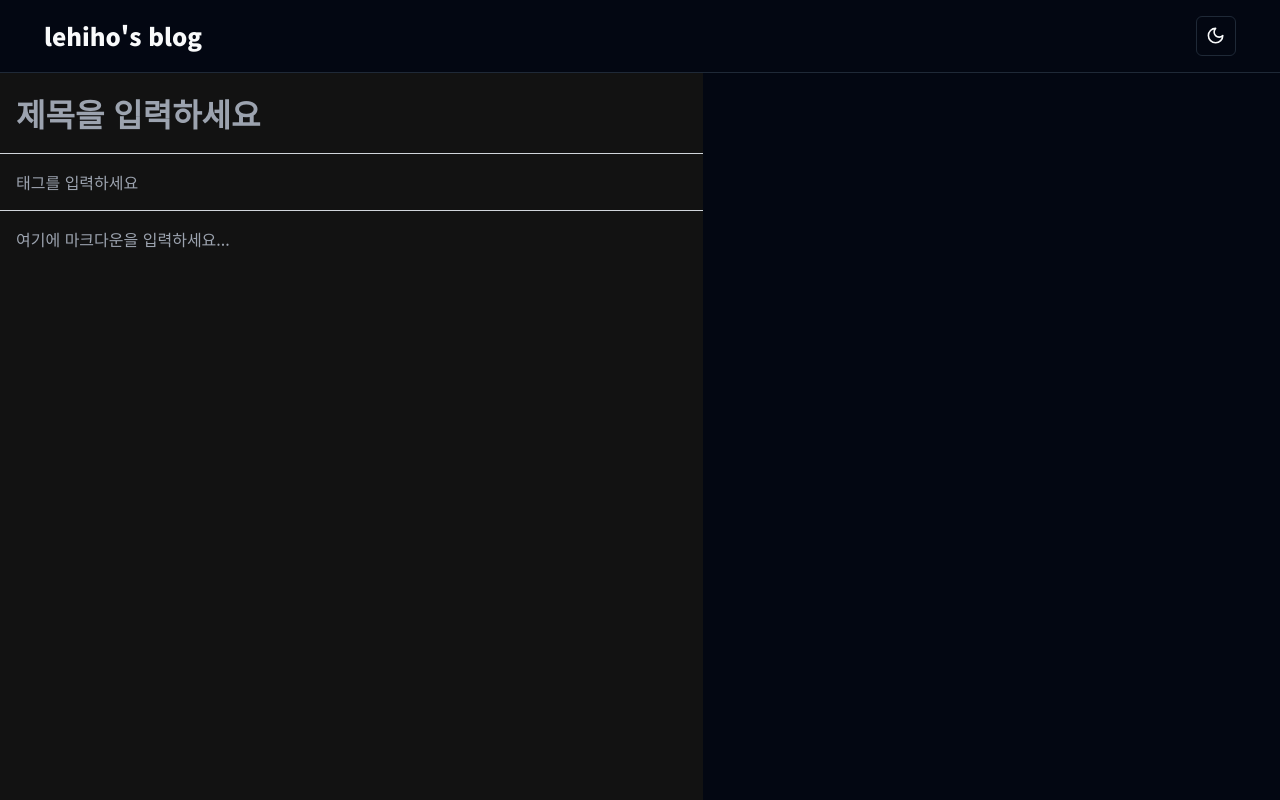
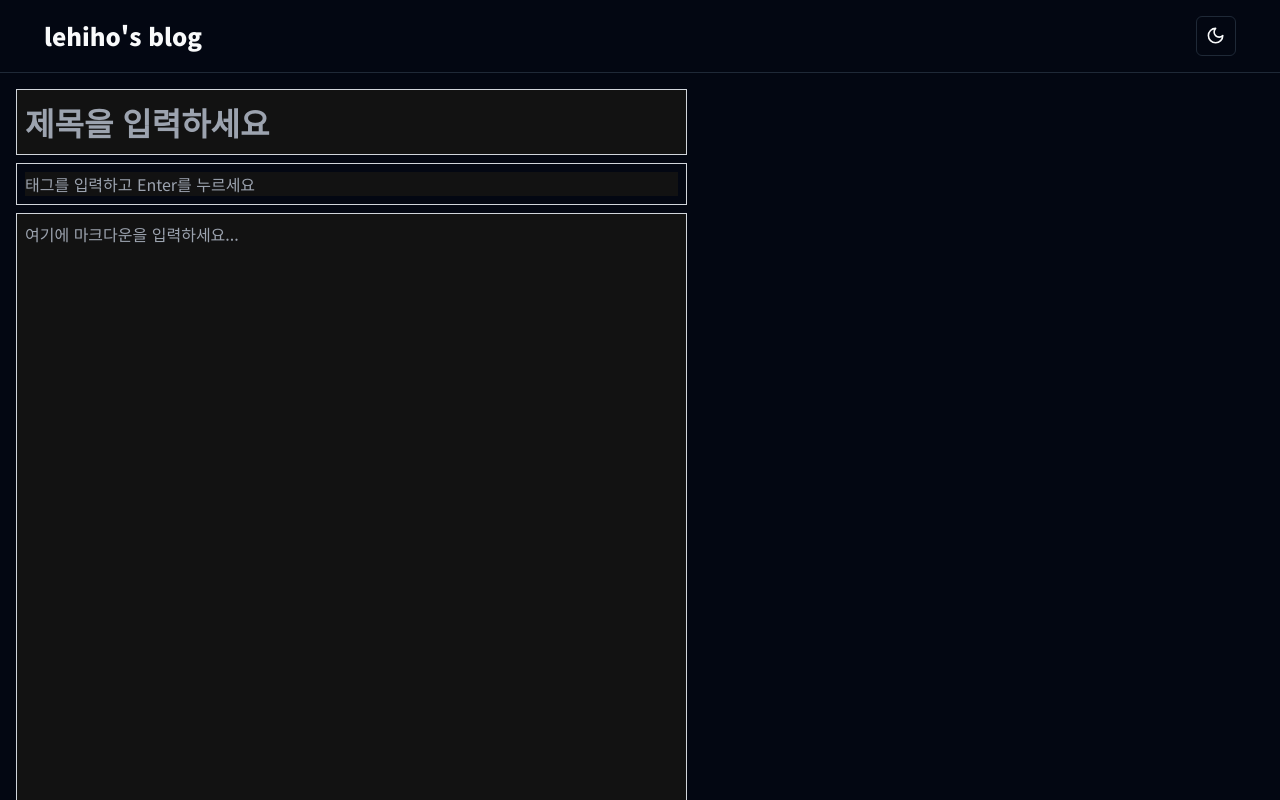
Before and after one commit to LeHiHo/blog, a Next.js app: page /write in a window 1280 px wide. Shown: the top 800 px of the page. Built offline with nearby package versions, Linux system fonts and the light colour scheme.

Commit message:
Refactor: MarkdownEditor.tsx로 작성기능 이전

```diff
--- a/src/components/Editor/MarkdownEditor.tsx
+++ b/src/components/Editor/MarkdownEditor.tsx
@@ -1,6 +1,22 @@
 'use client';
 
-import React, { useEffect, ChangeEvent, useState } from 'react';
+// TODO: 1. shadcn/ui 모달 퍼블리싱 완성
+// TODO: 2. Server Action으로 리팩토링
+// TODO: 3. page.tsx 정리 -> 기능은 마크다운 에디터에서만
+// TODO: 4. 이미지 삽입기능
+// TODO: 5. useRef사용해서 텍스트입력할떄마다 상태안변하게하기
+
+import React, { useEffect, ChangeEvent, KeyboardEvent, useState } from 'react';
+import { Badge } from '../ui/badge';
+import { Button } from '../ui/button';
+import {
+  Dialog,
+  DialogContent,
+  DialogDescription,
+  DialogHeader,
+  DialogTitle,
+  DialogTrigger,
+} from '@/components/ui/dialog';
 import { Input } from '../ui/input';
 // @ts-expect-error: import문 오류로 인해 무시
 import { marked } from 'marked';
@@ -11,34 +27,63 @@ import 'prismjs/components/prism-javascript';
 import 'prismjs/components/prism-python';
 // 테마
 import 'prismjs/themes/prism-tomorrow.css';
-// import 'prismjs/plugins/autolinker/prism-autolinker';
-// import 'prismjs/plugins/command-line/prism-command-line'
-// import 'prismjs/plugins/download-button/prism-download-button';
-// import 'prismjs/plugins/highlight-keywords/prism-highlight-keywords';
-// import 'prismjs/plugins/show-language/prism-show-language';
-// import 'prismjs/plugins/copy-to-clipboard/prism-copy-to-clipboard';
-// import 'prismjs/plugins/inline-color/prism-inline-color';
-// import 'prismjs/plugins/previewers/prism-previewers';
-// import 'prismjs/plugins/toolbar/prism-toolbar';
 
-interface MarkdownEditorProps {
-  value: string;
-  onChange: (value: string) => void;
-}
-
-const MarkdownEditor: React.FC<MarkdownEditorProps> = ({ value, onChange }) => {
+const MarkdownEditor: React.FC = () => {
   const [title, setTitle] = useState('');
+  const [tags, setTags] = useState<string[]>([]);
+  const [content, setContent] = useState('');
+  const [summary, setSummary] = useState('');
+  const [isSubmitting, setIsSubmitting] = useState(false);
 
   const handleTitleChange = (e: ChangeEvent<HTMLInputElement>): void => {
     setTitle(e.target.value);
   };
 
-  const handleChange = (e: ChangeEvent<HTMLTextAreaElement>): void => {
-    onChange(e.target.value);
+  const handleTagKeyPress = (e: KeyboardEvent<HTMLInputElement>): void => {
+    if (e.key === 'Enter' && e.currentTarget.value.trim() !== '') {
+      setTags([...tags, e.currentTarget.value.trim()]);
+      e.currentTarget.value = '';
+      e.preventDefault(); // prevent form submission or other default behavior
+    }
+  };
+
+  const handleTagRemove = (tag: string): void => {
+    setTags(tags.filter((t) => t !== tag));
+  };
+
+  const handleContentChange = (e: ChangeEvent<HTMLTextAreaElement>): void => {
+    setContent(e.target.value);
+  };
+
+  const handleSubmit = async () => {
+    try {
+      const response = await fetch('/write/api', {
+        method: 'POST',
+        headers: {
+          'Content-Type': 'application/json',
+        },
+        body: JSON.stringify({ title, summary, content, tags }),
+      });
+
+      if (!response.ok) {
+        const error = await response.json();
+        throw new Error(error.error || 'Failed to submit content');
+      }
+
+      alert('Content submitted successfully');
+      setTitle('');
+      setSummary('');
+      setContent('');
+      setTags([]);
+      setIsSubmitting(false); // Reset the form state
+    } catch (error) {
+      console.error('Error submitting content:', error);
+      alert('Error submitting content');
+    }
   };
 
   const getMarkdownText = (): { __html: string } => {
-    const markdownWithHeader = `# ${title}\n\n${value}`;
+    const markdownWithHeader = `# ${title}\n\n${content}`;
     const rawMarkup = marked(markdownWithHeader, {
       highlight: function (code: string, lang: string): string {
         const language = Prism.languages[lang] ? lang : 'markup';
@@ -49,30 +94,43 @@ const MarkdownEditor: React.FC<MarkdownEditorProps> = ({ value, onChange }) => {
   };
 
   useEffect(() => {
+    if (typeof window !== 'undefined') {
       Prism.highlightAll();
-  }, [value, title]);
+    }
+  }, [content, title]);
 
   return (
+    <>
       <div className="flex flex-row h-screen justify-center">
-      <div className="flex flex-col flex-1">
+        <div className="flex flex-col flex-1 p-4">
           <input
-          className="editor-input p-4 border-b border-gray-300 outline-none"
+            className="editor-input mb-2 p-2 border border-gray-300 outline-none"
             value={title}
             onChange={handleTitleChange}
             placeholder="제목을 입력하세요"
             style={{ fontSize: '2rem', fontWeight: 'bold', color: '#888' }}
           />
+          <div className="editor-input mb-2 p-2 border border-gray-300 outline-none flex flex-wrap items-center">
+            {tags.map((tag, index) => (
+              <Badge
+                key={index}
+                className="px-3 py-1 text-sm font-semibold mr-2 mb-2 cursor-pointer"
+                onClick={() => handleTagRemove(tag)}>
+                {tag}
+              </Badge>
+            ))}
             <input
-          className="editor-input p-4 border-b border-gray-300 outline-none"
-          // value={tag}
-          // onChange={handleTitleChange}
-          placeholder="태그를 입력하세요"
+              className="flex-1 outline-none"
+              onKeyPress={handleTagKeyPress}
+              placeholder={
+                tags.length === 0 ? '태그를 입력하고 Enter를 누르세요' : ''
+              }
             />
-
+          </div>
           <textarea
-          className="editor-input flex-1 p-4  resize-none outline-none"
-          value={value}
-          onChange={handleChange}
+            className="editor-input flex-1 p-2 border border-gray-300 resize-none outline-none"
+            value={content}
+            onChange={handleContentChange}
             placeholder="여기에 마크다운을 입력하세요..."
           />
         </div>
@@ -81,6 +139,29 @@ const MarkdownEditor: React.FC<MarkdownEditorProps> = ({ value, onChange }) => {
           dangerouslySetInnerHTML={getMarkdownText()}
         />
       </div>
+      <Dialog>
+        <DialogTrigger asChild>
+          <Button>작성완료</Button>
+        </DialogTrigger>
+        <DialogContent>
+          <DialogHeader>
+            <DialogTitle>포스트를 짧게 소개해보세요</DialogTitle>
+            <DialogDescription>
+              <Input
+                id="summary"
+                value={summary}
+                onChange={(e) => setSummary(e.target.value)}
+                placeholder="Summary"
+                className="col-span-3"
+              />
+            </DialogDescription>
+          </DialogHeader>
+          <Button onClick={handleSubmit} disabled={isSubmitting}>
+            {isSubmitting ? 'Submitting...' : 'Submit'}
+          </Button>
+        </DialogContent>
+      </Dialog>
+    </>
   );
 };
 
```
Also changed, not shown: src/app/write/page.tsx (+1 -20 lines). Lines whose indentation alone changed are shown as unchanged.
